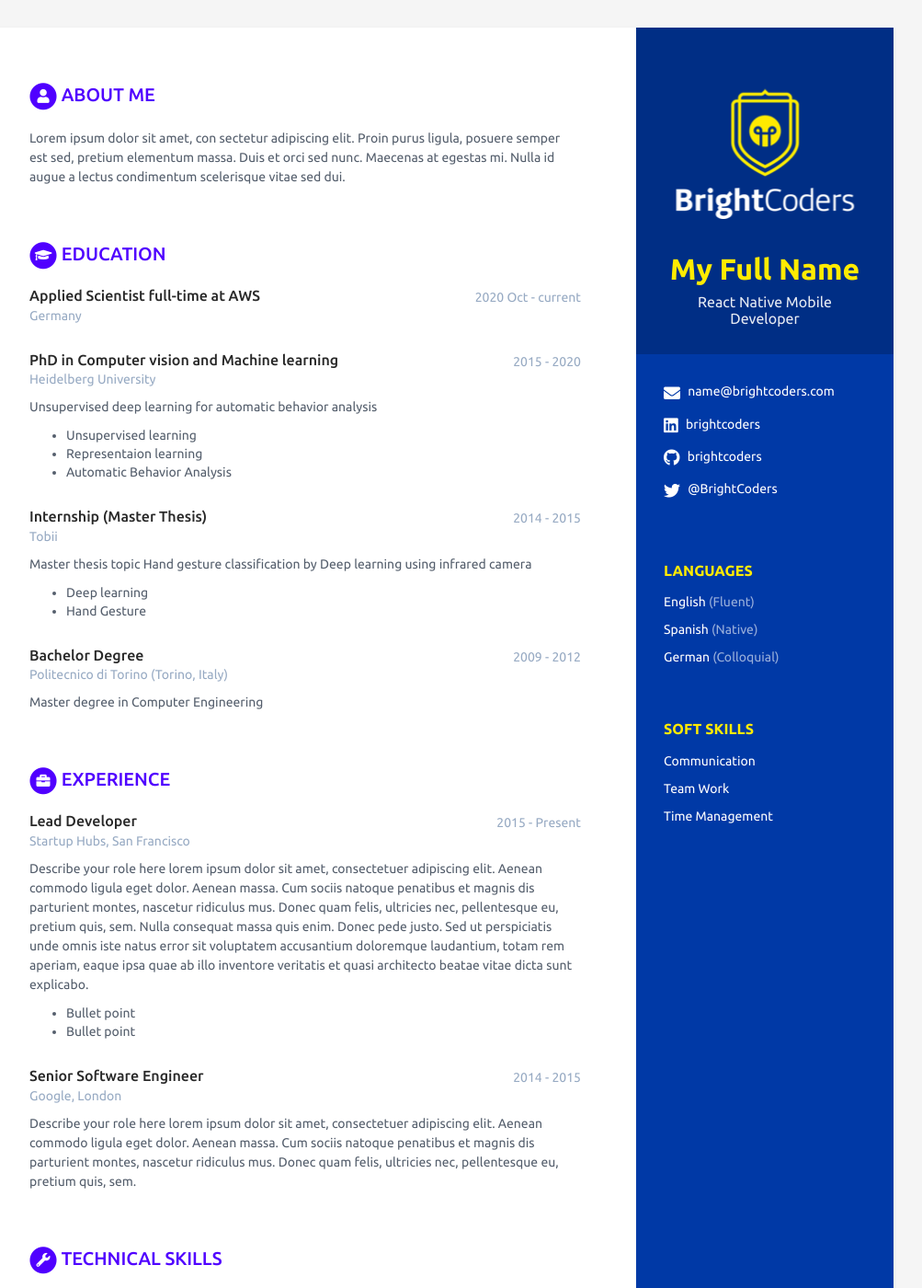
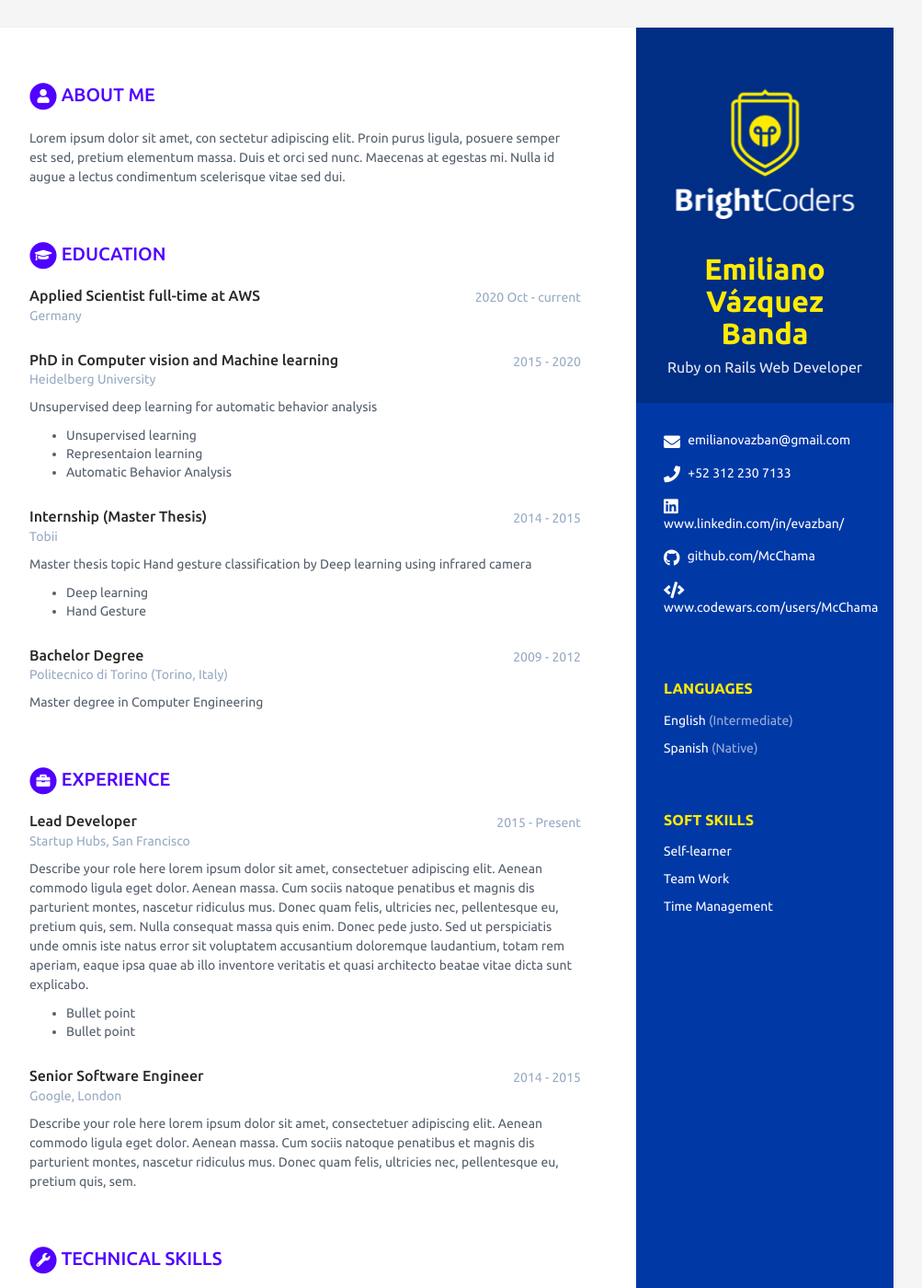
Before and after one commit to BC-MAY-21-ROR/kata-03-scorecard-McChama, a Jekyll site: the page built from index.html, in a window 1280 px wide and 1400 px high. Shown: the whole window at 92% size, without its empty margins (168-1171 px from the left). Built offline with Jekyll 4.4.1, drawn with Linux system fonts in a browser that asks for light colours.

Commit message:
Update data.yml

```diff
--- a/_data/data.yml
+++ b/_data/data.yml
@@ -7,37 +7,34 @@ sidebar:
   education: False # NO MODIFICAR
 
   # Profile information
-  name: My Full Name # Nombre completo
-  tagline: React Native Mobile Developer # React Native Mobile Developer ó Ruby on Rails Web Developer Según sea el caso
+  name: Emiliano Vázquez Banda # Nombre completo
+  tagline: Ruby on Rails Web Developer # React Native Mobile Developer ó Ruby on Rails Web Developer Según sea el caso
   avatar: escudo.png # No modificar
 
   # Actualiza tus datos de contacto
-  email: name@brightcoders.com
-  phone:
+  email: emilianovazban@gmail.com
+  phone: +52 312 230 7133
   website: # No agregar http://
-  linkedin: brightcoders
-  github: brightcoders
+  linkedin: www.linkedin.com/in/evazban/
+  github: github.com/McChama
   gitlab:
   bitbucket:
-  twitter: '@BrightCoders'
+  twitter:
   stack-overflow: # Number/Username, e.g. 123456/alandoe
-  codewars:
+  codewars: www.codewars.com/users/McChama
   goodreads: # Number-Username, e.g. 123456-alandoe
 
   # Actualiza según los idiomas y nieles que tienes. Agrega o Elimina según sea necesario.
   languages:
     - idiom: English
-      level: Fluent # Utiliza el resultado de tu examen oficial, o el nivel de acuerdo al modelo Dreyfus
+      level: Intermediate # Utiliza el resultado de tu examen oficial, o el nivel de acuerdo al modelo Dreyfus
 
     - idiom: Spanish
       level: Native # Utiliza el resultado de tu examen oficial, o el nivel de acuerdo al modelo Dreyfus
 
-    - idiom: German
-      level: Colloquial
-
   # Registra aquí tus soft skills. Agrega o elimina según sea necesario
   interests:
-    - item: Communication
+    - item: Self-learner
       link: # dejar en blanco
 
     - item: Team Work
```
